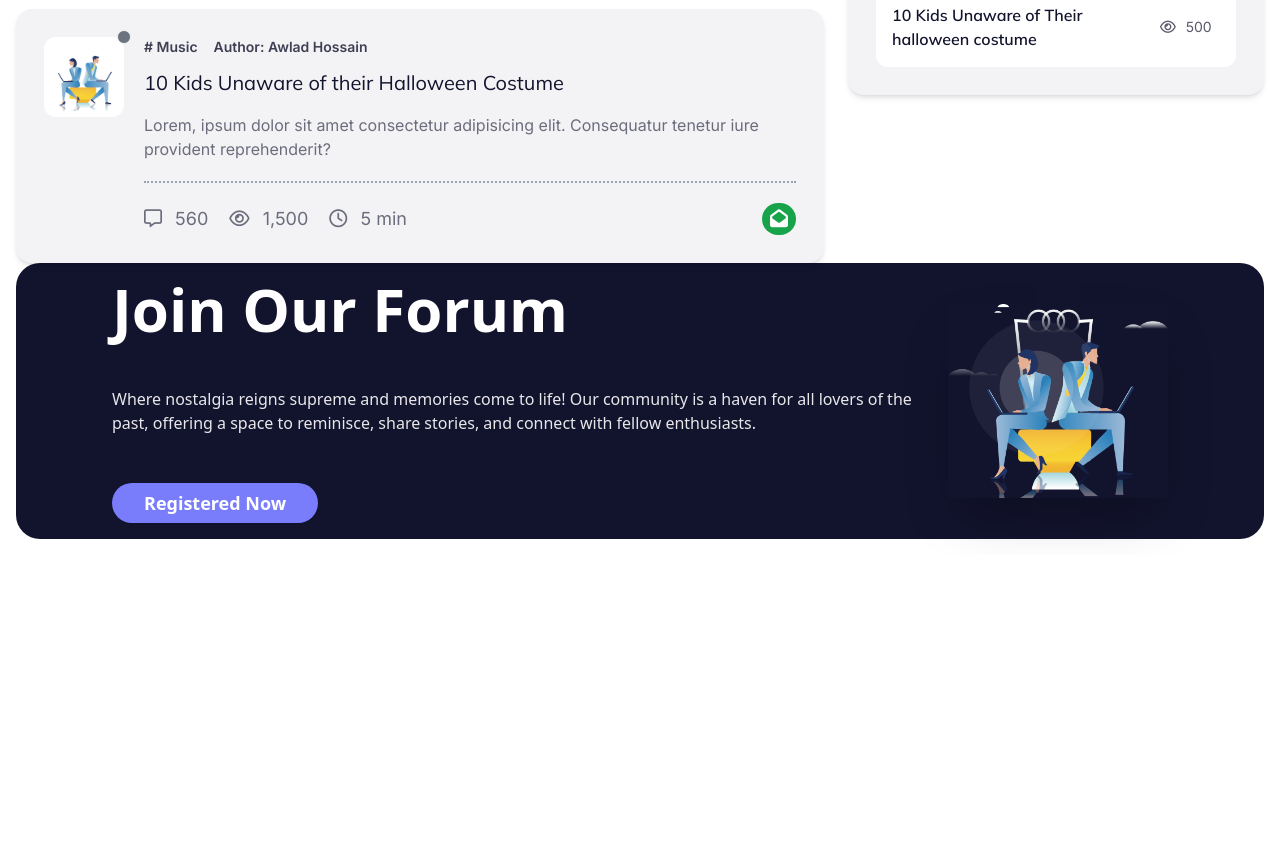
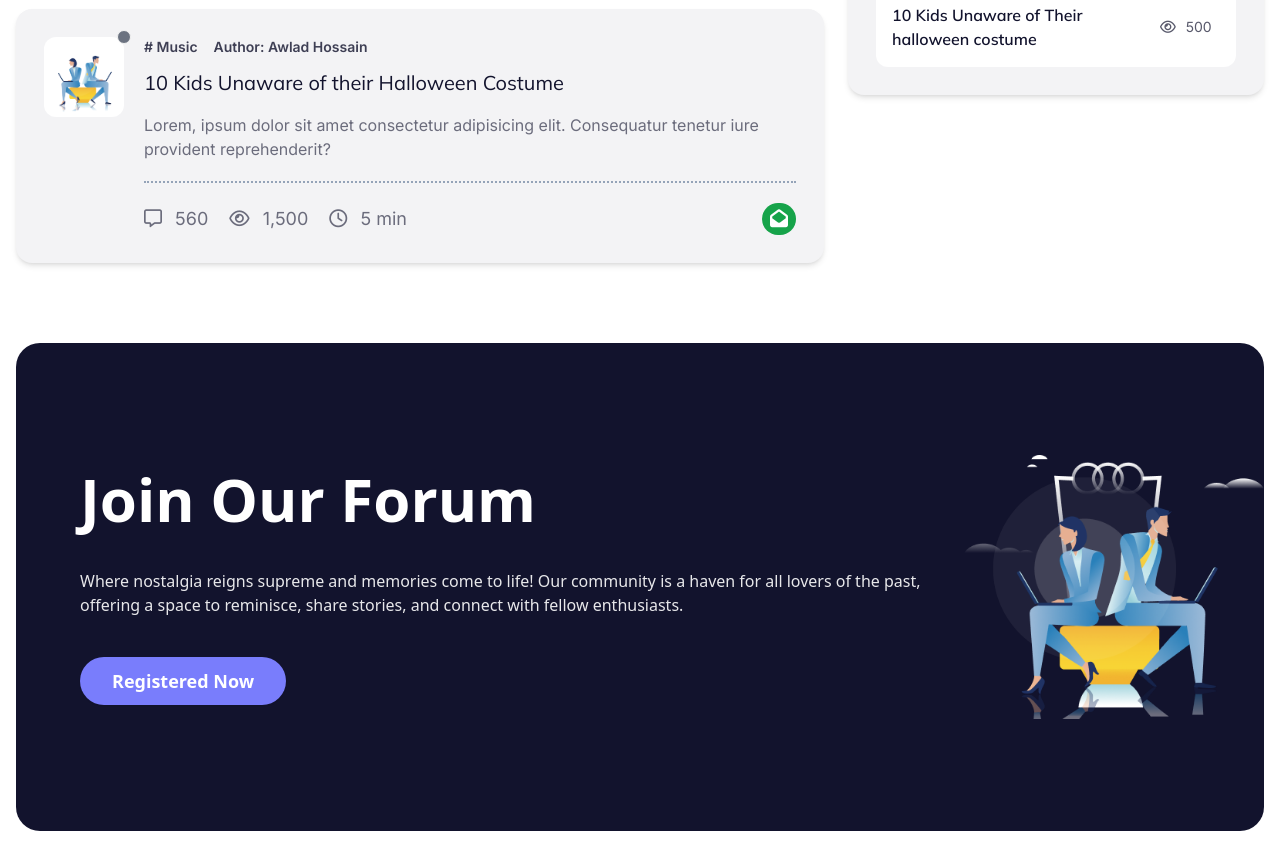
Before and after one commit to JuborajSujon/retro-forum-overflow, a plain HTML site: page index.html in a window 1280 px wide. Shown: the part 1573-2420 px from the top of the page. Before the commit the page ends 2128 px from the top, so only its background shows below. Drawn offline with nearby package versions, Linux system fonts and the light colour scheme.

Commit message:
Added call to action sectoin content and styling

```diff
--- a/index.html
+++ b/index.html
@@ -159,7 +159,7 @@
                 </label>
               </div>
               <div
-                class="max-w-sm bg-white p-5 md:p-8 mt-4 rounded-lg shadow-2xl" />
+                class="max-w-sm bg-white p-5 md:p-8 mt-4 rounded-lg shadow-2xl">
                 <table
                   class="table-auto w-[180px] sm:w-[250px] text-[#12132D] opacity-80">
                   <tbody
@@ -182,6 +182,7 @@
                     </tr>
                   </tbody>
                 </table>
+              </div>
             </div>
           </div>
         </div>
@@ -353,11 +354,13 @@
       <!-- let's discuss section end -->
 
       <!-- call to action section start -->
-      <section>
+      <section class="mt-12 md:mt-16 lg:mt-20">
         <div class="bg-[#12132D] rounded-3xl">
-          <div class="hero">
-            <div class="hero-content flex-col lg:flex-row md:px-16 lg:px-24">
-              <div class="text-white space-y-4 md:space-y-6">
+          <div class="hero py-8 md:py-12">
+            <div
+              class="hero-content flex-col lg:flex-row md:p-16 lg:pr-0 gap-6">
+              <div
+                class="text-white space-y-2 md:space-y-4 text-center md:text-left lg:grow">
                 <h1
                   class="text-3xl sm:text-4xl md:text-5xl lg:text-6xl font-bold md:font-extrabold">
                   Join Our Forum
@@ -368,14 +371,14 @@
                   space to reminisce, share stories, and connect with fellow
                   enthusiasts.
                 </p>
-
                 <button
-                  class="btn bg-[#797DFC] border-none text-white min-h-10 h-10 px-4 sm:px-8 rounded-full md:text-lg">
+                  class="btn bg-[#797DFC] border-none text-white px-4 sm:px-8 rounded-full md:text-lg">
                   Registered Now
                 </button>
               </div>
-              <div class="max-w-sm shadow-2xl" />
+              <div class="max-w-sm sm:max-w-md lg:max-w-[300px] lg:shrink-0">
                 <img src="./images/joinforum.png" alt="join forum image" />
+              </div>
             </div>
           </div>
         </div>
```
Lines whose indentation alone changed are shown as unchanged.
